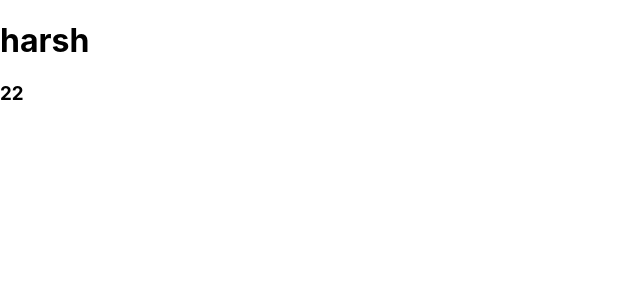
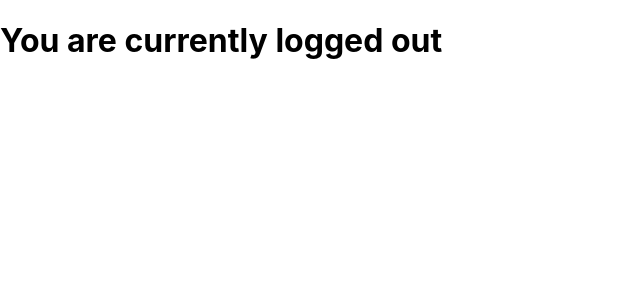
Before and after one commit to Harshbhama/react-basic-1, a React (Create React App) app: page / in a window 1280 px wide. Shown: the top 300 px of the page, without its empty margins (0-640 px from the left). Built offline with nearby package versions, Linux system fonts and the light colour scheme.

Commit message:
state practice-1

```diff
--- a/src/Appnew1.js
+++ b/src/Appnew1.js
@@ -1,24 +1,42 @@
 import React from "react"
 
-class Appnew1 extends React.Component{
+// class Appnew1 extends React.Component{
+//
+//   constructor(){
+//     super()
+//     this.state = {
+//       name: "harsh",
+//       age: "22"
+//     }
+//   }
+//
+//
+//   render(){
+//     return(
+//       <div>
+//         <h1>{this.state.name}</h1>
+//         <h3>{this.state.age}</h3>
+//       </div>
+//     )
+//   }
+// }
 
-  constructor(){
-    super()
-    this.state = {
-      name: "harsh",
-      age: "22"
+  class Appnew1 extends React.Component{
+
+    constructor(){
+      super()
+      this.isloggedin = {
+        value: false
+      }
+    }
+
+    render(){
+      return(
+        <h1> You are currently logged {this.isloggedin.value?"in":"out"} </h1>
+      )
     }
   }
 
 
-  render(){
-    return(
-      <div>
-        <h1>{this.state.name}</h1>
-        <h3>{this.state.age}</h3>
-      </div>
-    )
-  }
-}
 
 export default Appnew1
```
